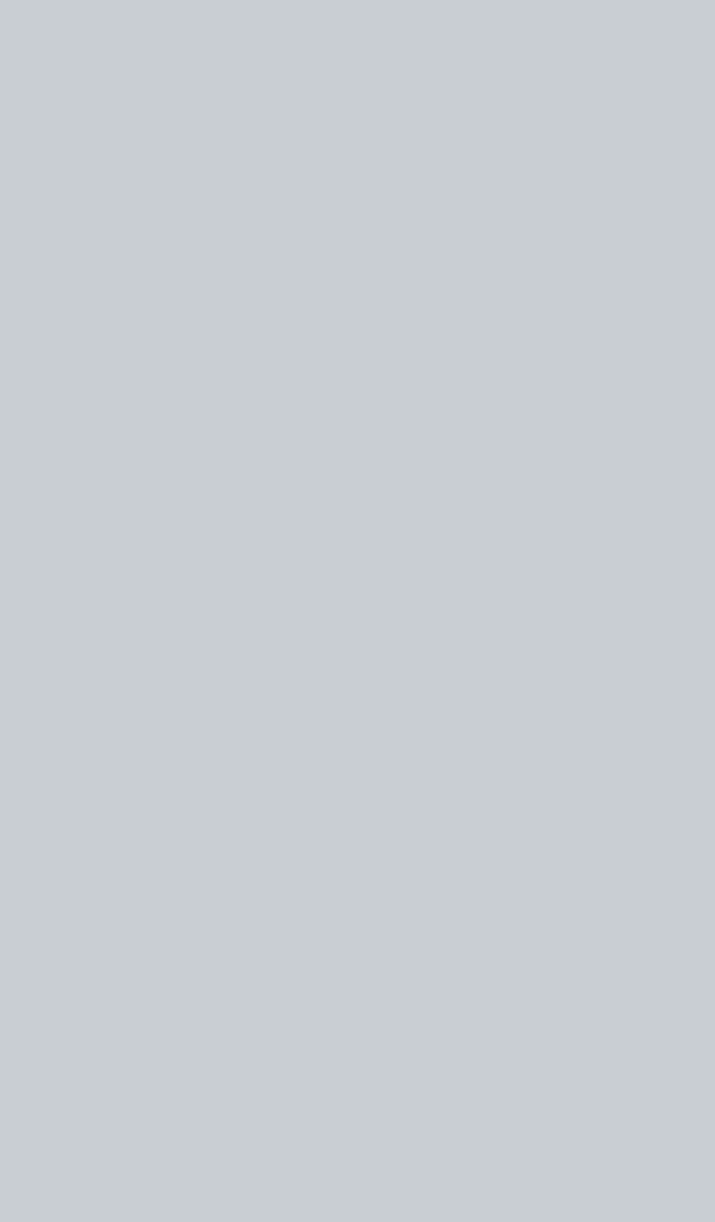
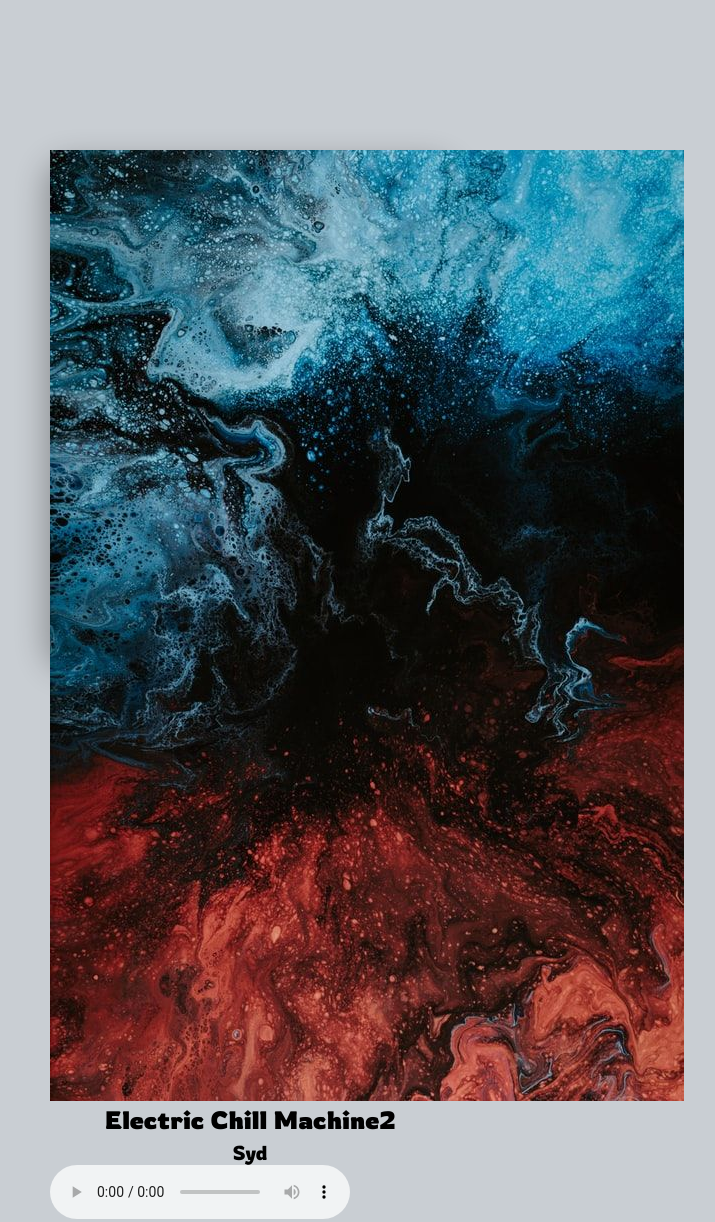
Before and after one commit to chinyro/music-player, a plain HTML site: page index.html in a window 1280 px wide. Shown: the whole page, without its empty margins (390-1105 px from the left). Before the commit the page ends 800 px from the top, so only its background shows below. Drawn offline with Linux system fonts and the light colour scheme.

Commit message:
updated styles

```diff
--- a/index.html
+++ b/index.html
@@ -9,6 +9,15 @@
     <link rel="stylesheet" href="style.css">
 </head>
 <body>
+    <div class="player-container1">
+        <!-- Song -->
+        <div class="img-contaniner">
+            <img src="img/jacinto-1.jpg" alt="Album Art">
+        </div>
+        <h2 id="title">Electric Chill Machine2</h2>
+        <h3 id="artist">Syd</h3>
+        <audio src="music/jacinto-1.mp3" controls></audio>
+    </div>
     <!-- Script -->
     <script src="script.js"></script>
 </body>
--- a/style.css
+++ b/style.css
@@ -1,4 +1,5 @@
 /* Images created by: https://unsplash.com/@pawel_czerwinski */
+@import url('https://fonts.googleapis.com/css2?family=Rowdies:wght@400;700&display=swap');
 
 html {
   box-sizing: border-box;
@@ -11,19 +12,32 @@ body {
   display: flex;
   justify-content: center;
   align-items: center;
-
+  font-family: Rowdies, sans-serif;
   font-size: 12px;
 }
 
-
+.player-container1 {
+  height: 500px;
+  width: 400px;
+  background: #c7d0e1;
+  border-radius: 20px;
+  box-shadow: 0 15px 30px 5px rgba(0,0,0, 0.3);
+}
 
 .img-container {
-
+  height: 300px;
+  width: 300px;
   position: relative;
   top: -50px;
   left: 50px;
 }
 
+.img-container img {
+  height: 100%;
+  width: 100%;
+  object-fit: cover;
+  box-shadow: 0 5px 30px 5px rgba(0,0,0, 0.3);
+}
 
 h2 {
   font-size: 25px;
```
